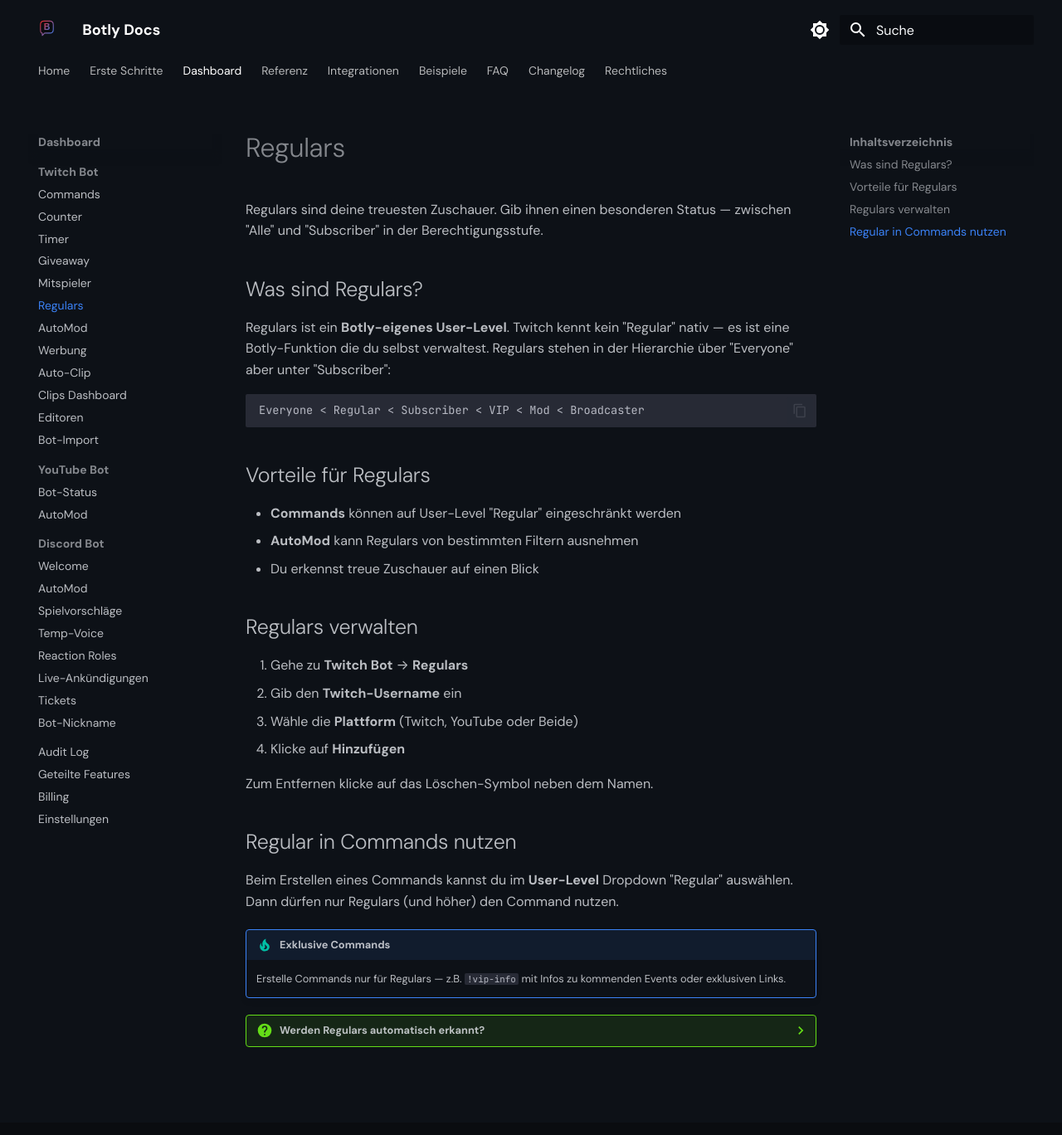
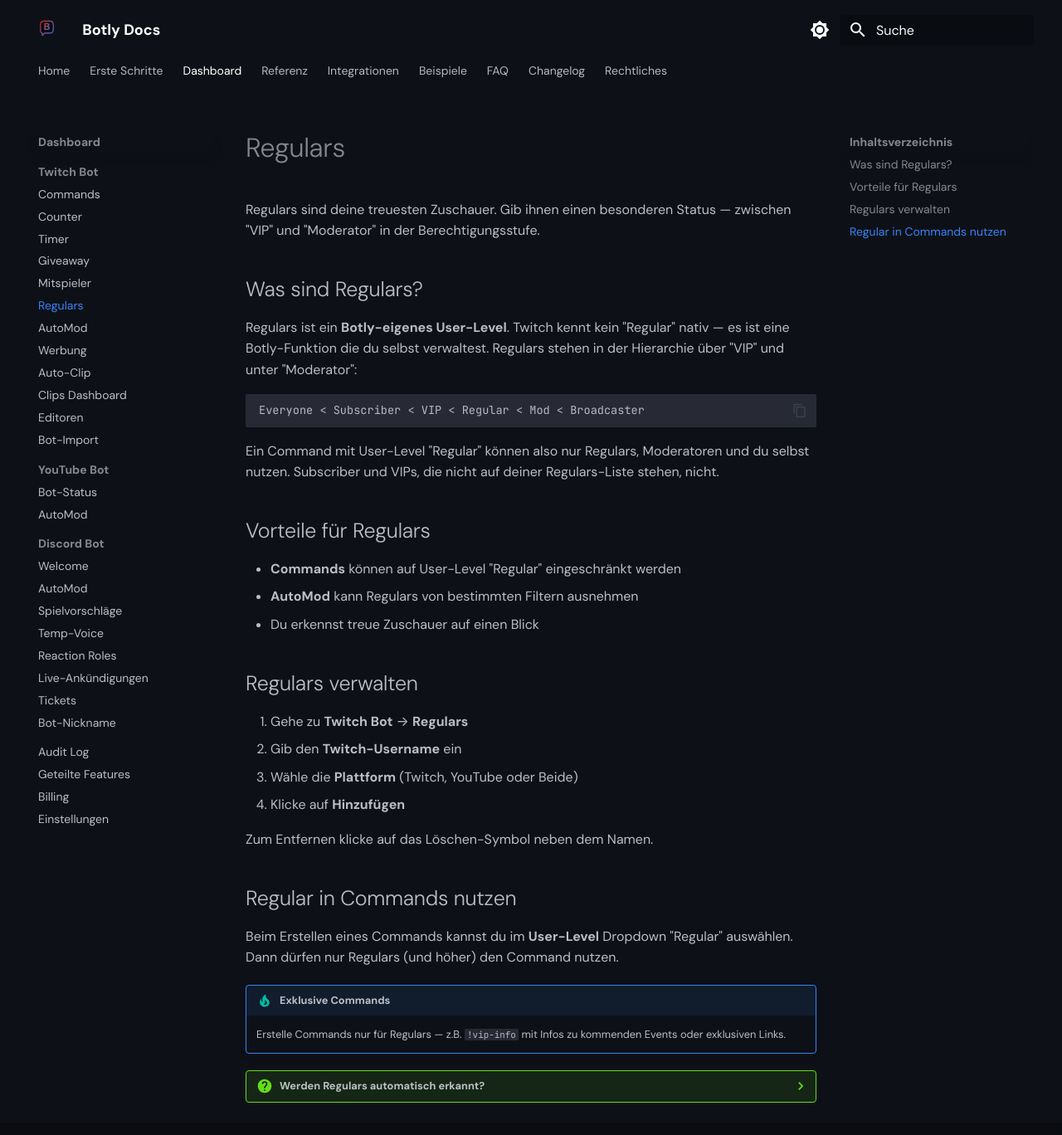
Before and after one commit to thymply/botly-docs, an MkDocs documentation site: the page built from docs/dashboard/twitch/regulars.md, in a window 1280 px wide and 1377 px high. Shown: the top 1368 px of the window at 83% size. Built offline with MkDocs 1.6.1 and Material for MkDocs 9.7.7, drawn with Linux system fonts in a browser that asks for light colours; plug-ins that fetch from the network failed and are left out.

Commit message:
docs: Rangfolge der User-Level bei Regulars korrigiert (BL-522)
Co-Authored-By: Claude Opus 5.5 <noreply@anthropic.com>
Claude-Session: https://claude.ai/code/session_01FVTiApXW9VzDKUxkzaVt4t

````diff
--- a/docs/dashboard/twitch/regulars.md
+++ b/docs/dashboard/twitch/regulars.md
@@ -5,15 +5,17 @@ description: Stammzuschauer verwalten und mit besonderen Rechten belohnen.
 
 # Regulars
 
-Regulars sind deine treuesten Zuschauer. Gib ihnen einen besonderen Status — zwischen "Alle" und "Subscriber" in der Berechtigungsstufe.
+Regulars sind deine treuesten Zuschauer. Gib ihnen einen besonderen Status — zwischen "VIP" und "Moderator" in der Berechtigungsstufe.
 
 ## Was sind Regulars?
 
-Regulars ist ein **Botly-eigenes User-Level**. Twitch kennt kein "Regular" nativ — es ist eine Botly-Funktion die du selbst verwaltest. Regulars stehen in der Hierarchie über "Everyone" aber unter "Subscriber":
+Regulars ist ein **Botly-eigenes User-Level**. Twitch kennt kein "Regular" nativ — es ist eine Botly-Funktion die du selbst verwaltest. Regulars stehen in der Hierarchie über "VIP" und unter "Moderator":
 
 ```
-Everyone < Regular < Subscriber < VIP < Mod < Broadcaster
+Everyone < Subscriber < VIP < Regular < Mod < Broadcaster
 ```
+
+Ein Command mit User-Level "Regular" können also nur Regulars, Moderatoren und du selbst nutzen. Subscriber und VIPs, die nicht auf deiner Regulars-Liste stehen, nicht.
 
 ## Vorteile für Regulars
 
````
